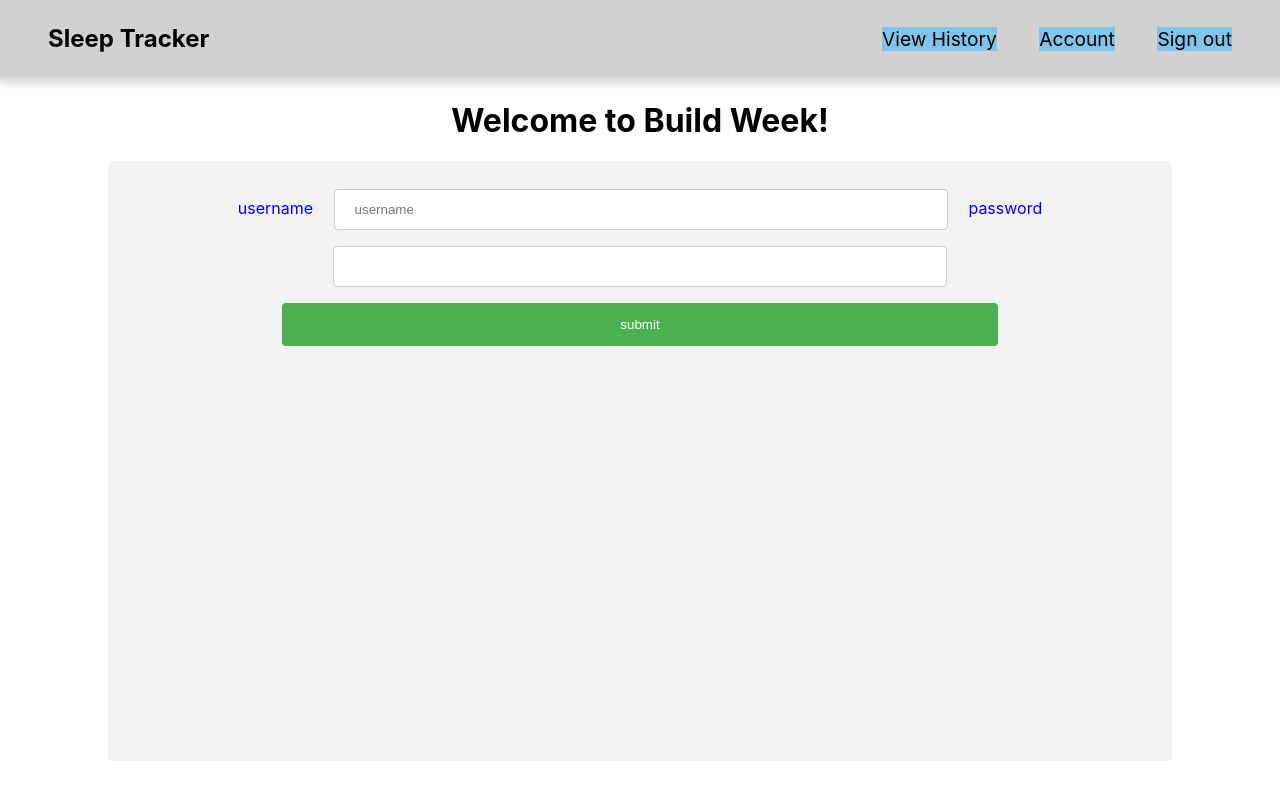
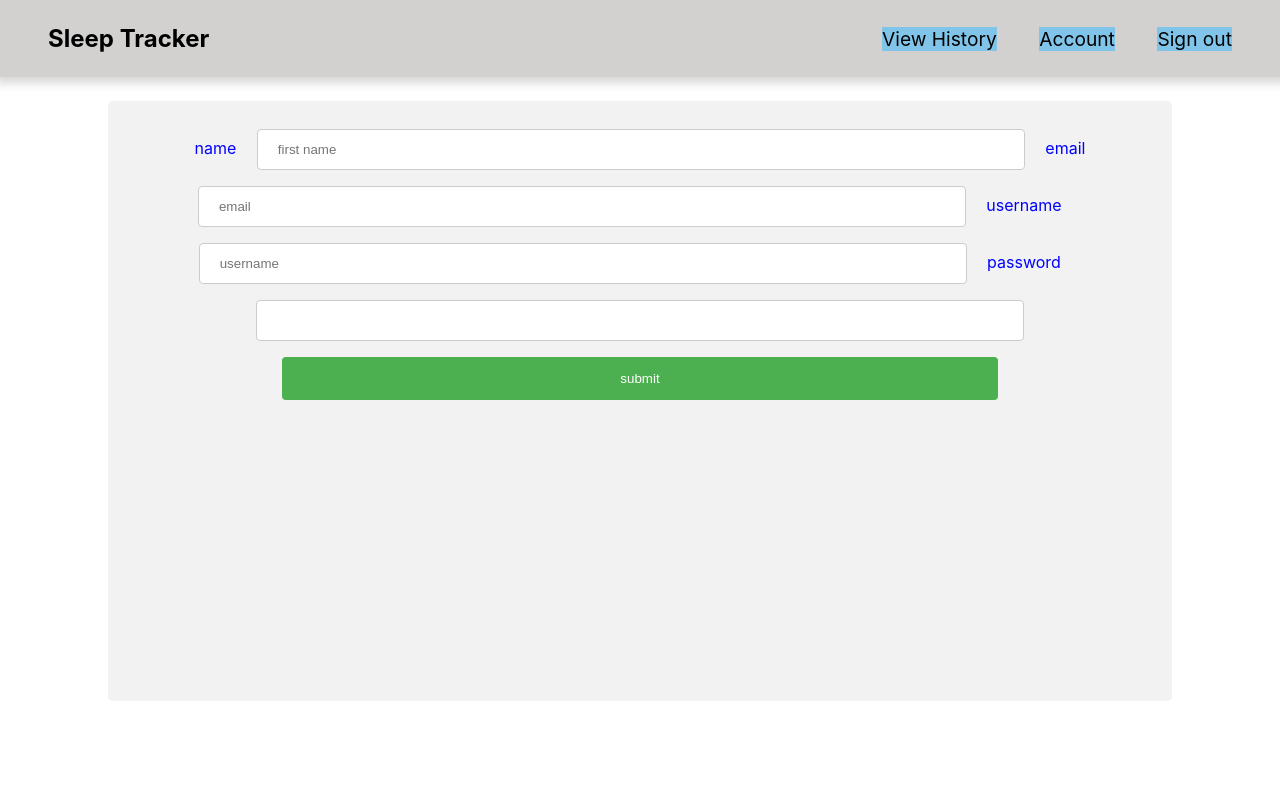
Before and after one commit to Sleep-tracker-1/Front_End, a React (Create React App) app: page / in a window 1280 px wide. Built offline with nearby package versions, Linux system fonts and the light colour scheme.

Commit message:
added firstName and email to new user form

```diff
--- a/src/App.css
+++ b/src/App.css
@@ -7,14 +7,15 @@ form {
     margin-top: 0em;
 }
 
-input[type=text], [type=password], select {
-    width: 60%;
+input[type=text], [type=password], [type=email], select {
+    width: 75%;
     padding: 12px 20px;
     margin: 8px 0;
     display: inline-block;
     border: 1px solid #ccc;
     border-radius: 4px;
     box-sizing: border-box;
+    align-items: flex-start;
 }
 
 
@@ -36,4 +37,5 @@ input[type=submit]:hover {
 label {
     padding: 2%;
     color: blue;
+    text-align: start;
 }
--- a/src/App.js
+++ b/src/App.js
@@ -20,7 +20,6 @@ function App() {
             <Header headerText="Sleep Tracker" />
             <Router>
                 <div className="App">
-                    <h1>Welcome to Build Week!</h1>
                     <SignupForm />
 
                     {/* <Route
--- a/src/components/Signup.js
+++ b/src/components/Signup.js
@@ -5,9 +5,13 @@ import { SignupContainer } from "./styles/SignupContainer";
 const SignupForm = () => {
 
     const [ user, setUser] = useState({
-        username: "",
-        password: "",
+        username: '',
+        password: '',
+        firstName: '',
+        email: '',
     })
+    console.log(user);
+
 
     const handleChange = e => {
         setUser({
@@ -15,6 +19,7 @@ const SignupForm = () => {
           [e.target.name]: e.target.value,
         })
     }
+
 
     const handleSubmit = e => {
         e.preventDefault();
@@ -36,6 +41,24 @@ const SignupForm = () => {
         <>
             <SignupContainer>
                 <form >
+                    <label htmlFor="firstname">name</label>
+                    <input
+                        id="fname"
+                        type="text"
+                        name="firstName"
+                        placeholder="first name"
+                        value={user.firstName}
+                        onChange={handleChange}
+                    />
+                    <label htmlFor="email">email</label>
+                    <input
+                        id="email"
+                        type="email"
+                        name="email"
+                        placeholder="email"
+                        value={user.email}
+                        onChange={handleChange}
+                    />
                     <label htmlFor="uname">username</label>
                     <input
                         id="uname"
```
